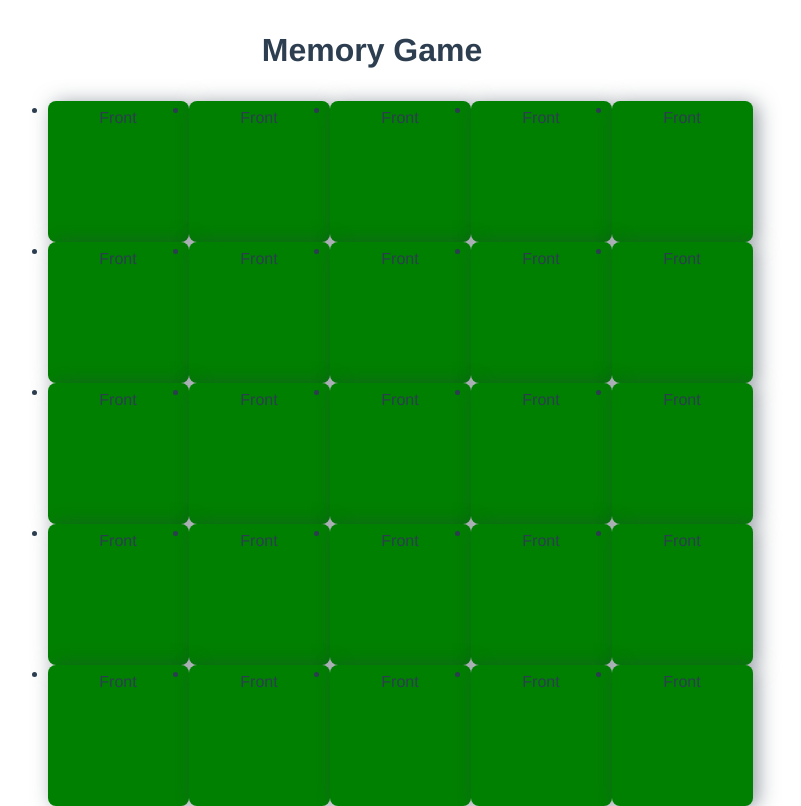
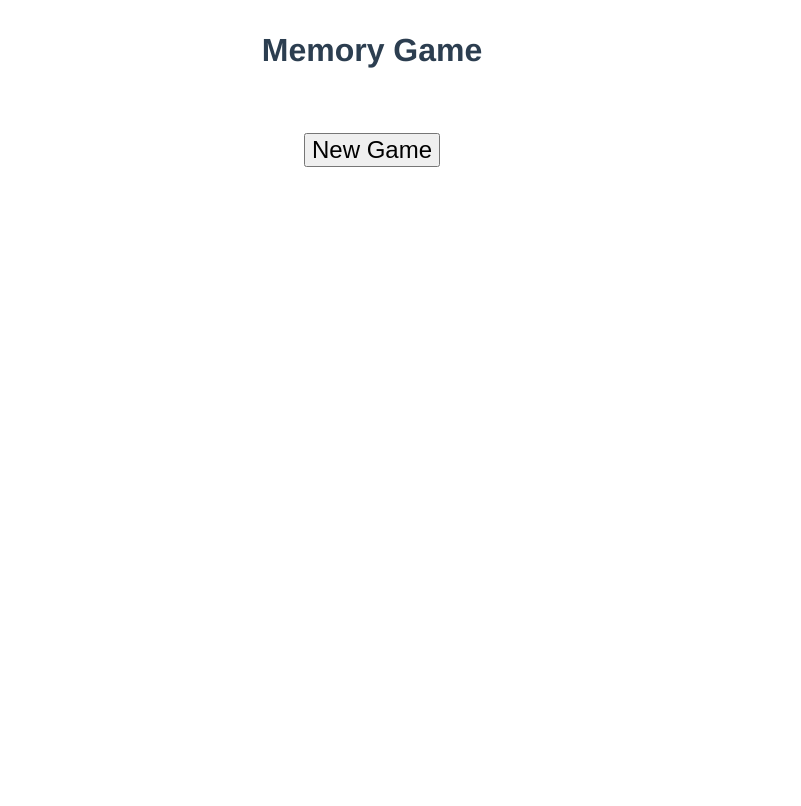
Before and after one commit to tommynueve/vuejs-mem-game, a Vue app: page / in a window 1280 px wide. Shown: the whole page, without its empty margins (268-1069 px from the left). Built offline with nearby package versions, Linux system fonts and the light colour scheme; the HTML template or start-up script is replaced by a standard one.

Commit message:
Started working on the business logic for the actual game.

```diff
--- a/src/App.vue
+++ b/src/App.vue
@@ -1,17 +1,23 @@
 <template>
   <h1 class="title">Memory Game</h1>
   <ul class="container">
-    <Card v-for="index in 25" :key="index" />
+    <Card v-for="(card, index) in deck" :key="index" :frontValue="card.frontValue" />
   </ul>
+  <button @click="startNewGame()">New Game</button>
 </template>
 
 <script>
 import Card from './components/Card.vue';
+import useGame from './hooks/useGame';
 
 export default {
   name: 'App',
   components: {
     Card,
+  },
+  setup() {
+    //const { deck, startNewGame } = useGame();
+    return { ...useGame() };
   },
 };
 </script>
@@ -33,8 +39,13 @@ export default {
   max-width: min-content;
   margin: 0 auto;
   display: grid;
-  grid-template-columns: repeat(5, 1fr);
+  grid-template-columns: repeat(4, 1fr);
   gap: 1rem;
   place-items: center;
 }
+
+button {
+  margin-top: 2rem;
+  font-size: 1.5rem;
+}
 </style>
--- a/src/components/Card.vue
+++ b/src/components/Card.vue
@@ -1,7 +1,7 @@
 <template>
   <li class="card-container">
-    <div class="card card-back" :class="{ 'card-flip-back': isFlipped }">Back</div>
-    <div class="card card-front" :class="{ 'card-flip-front': isFlipped }" @click="onCardFrontClick">Front</div>
+    <div class="card card-front" :class="{ 'card-flip-front': isFlipped }">{{ frontValue }}</div>
+    <div class="card card-back" :class="{ 'card-flip-back': isFlipped }" @click="onCardBackClick">Back</div>
   </li>
 </template>
 
@@ -10,19 +10,25 @@ import { ref } from 'vue';
 
 export default {
   name: 'Card',
+  props: {
+    frontValue: {
+      type: String,
+      required: true,
+    },
+  },
   setup() {
     const isFlipped = ref(false);
 
     const hideCard = () => (isFlipped.value = false);
 
-    const onCardFrontClick = () => {
+    const onCardBackClick = () => {
       isFlipped.value = true;
       setTimeout(() => {
         hideCard();
       }, 1500);
     };
 
-    return { onCardFrontClick, isFlipped };
+    return { onCardBackClick, isFlipped };
   },
 };
 </script>
@@ -45,19 +51,19 @@ export default {
   box-shadow: 5px 2px 20px 0 rgba(46, 61, 73, 0.5);
 }
 
-.card-back {
+.card-front {
   background-color: red;
   backface-visibility: hidden;
   transform: rotateY(180deg);
 }
-.card-front {
+.card-back {
   background-color: green;
   backface-visibility: hidden;
 }
-.card-flip-front {
+.card-flip-back {
   transform: rotateY(180deg);
 }
-.card-flip-back {
+.card-flip-front {
   transform: rotateY(0deg);
 }
 </style>
--- /dev/null
+++ b/src/hooks/useGame.js
@@ -0,0 +1,13 @@
+import { ref } from 'vue';
+import { createDeck, shuffleDeck } from '../utils/deck';
+
+export default function useGame(deckSize = 16) {
+  const deck = ref([]);
+
+  const startNewGame = () => {
+    deck.value = createDeck(deckSize);
+    shuffleDeck(deck.value);
+  };
+
+  return { deck, startNewGame };
+}
--- /dev/null
+++ b/src/utils/deck.js
@@ -0,0 +1,16 @@
+const cardFrontValues = ['A', 'B', 'C', 'D', 'E', 'F', 'G', 'H', 'I', 'J'];
+
+export const createDeck = (cards = 16) => {
+  if (cards % 2 !== 0) throw Error('Deck must contain a number of cards divisible by 2.');
+  const firstSetOfCards = Array.from({ length: cards / 2 }, (_, i) => ({ frontValue: cardFrontValues[i] }));
+  return [...firstSetOfCards, ...firstSetOfCards];
+};
+
+export const shuffleDeck = (deck) => {
+  for (let i = deck.length - 1; i > 0; i--) {
+    const j = Math.floor(Math.random() * (i + 1));
+    const temp = deck[i];
+    deck[i] = deck[j];
+    deck[j] = temp;
+  }
+};
```
